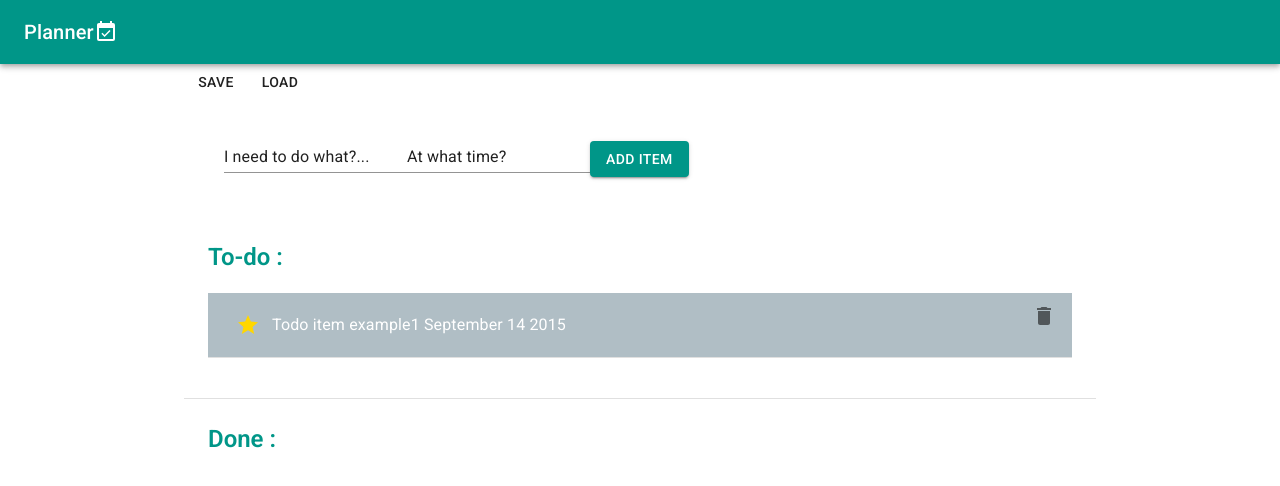
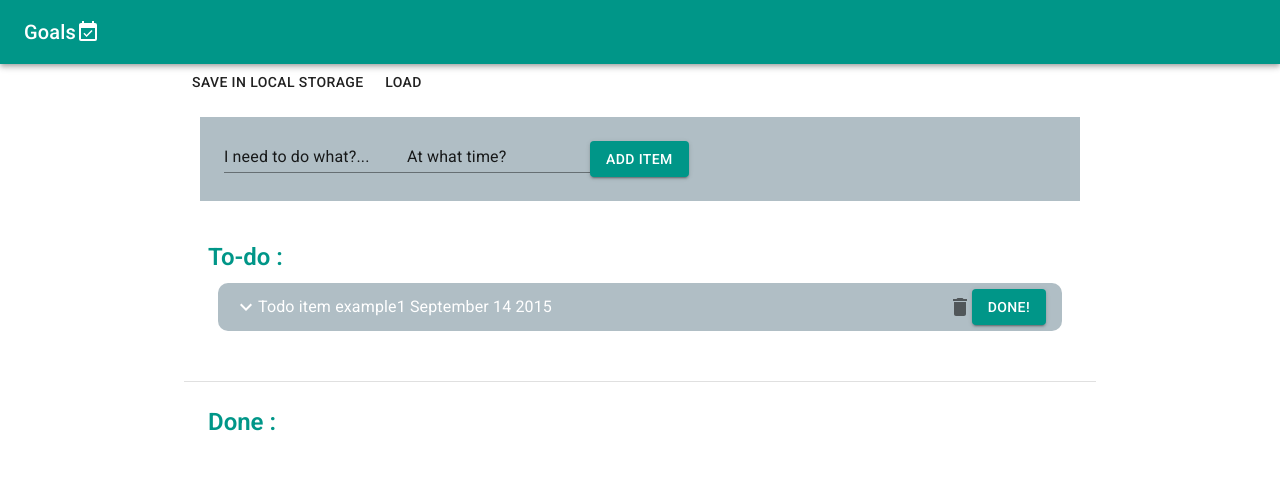
Before and after one commit to sapirm290/Todo_list, a React (Create React App) app: page / in a window 1280 px wide. Shown: the top 486 px of the page. Built offline with nearby package versions, Linux system fonts and the light colour scheme.

Commit message:
TodoItem structure rebuilt

```diff
--- a/src/components/AppHeader.jsx
+++ b/src/components/AppHeader.jsx
@@ -20,7 +20,7 @@ export default function AppHeader() {
       <AppBar position="static" color="primary">
         <Toolbar>
           <Typography variant="h6" color="initial">
-            Planner
+            Goals
           </Typography>
           <SvgIcon>
             <path fill="#FFFFFF" d="M19,19H5V8H19M19,3H18V1H16V3H8V1H6V3H5C3.89,3 3,
--- a/src/components/AppPresentational.jsx
+++ b/src/components/AppPresentational.jsx
@@ -51,7 +51,7 @@ function AppPresentational({ listsForRendering, saveTasks, loadTasks }) {
 
             </AppHeader>
             <Container className={classes.root} maxWidth="md" >
-                <Button onClick={saveTasks}>Save</Button>
+                <Button onClick={saveTasks}>Save in local storage</Button>
                 <Button onClick={loadTasks}>Load</Button>
                 <ItemCreationContainer>
                 </ItemCreationContainer>
--- a/src/components/ItemCreationPanel.jsx
+++ b/src/components/ItemCreationPanel.jsx
@@ -2,13 +2,22 @@ import React, { useState } from 'react'
 import Box from '@material-ui/core/Box';
 import Button from '@material-ui/core/Button';
 import TextField from '@material-ui/core/TextField';
+import { makeStyles } from '@material-ui/core/styles';
 
 
-function ItemCreationPanel({ addItem }) {
+const useStyles = makeStyles(theme => ({
+    root: {
+        backgroundColor: theme.palette.secondary.light,
+    }
+}));
+
+
+const ItemCreationPanel = ({ addItem }) => {
+    const classes = useStyles();
     const [task, setTask] = useState({ description: "I need to do what?...", due: "At what time? " })
     return (
         <div>
-            <Box color="secondary" bgcolor="primary" p={3} m={2}>
+            <Box color="secondary" className={classes.root} p={3} m={2}>
                 <TextField onChange={(e) => { setTask({ ...task, description: e.target.value }) }}
                     value={task.description}
                 />
--- a/src/components/TodoItem.jsx
+++ b/src/components/TodoItem.jsx
@@ -2,6 +2,7 @@ import React from 'react'
 import Typography from '@material-ui/core/Typography';
 import Button from '@material-ui/core/Button';
 import ListItem from '@material-ui/core/ListItem';
+import ListSubheader from '@material-ui/core/ListSubheader';
 import ListItemAvatar from '@material-ui/core/ListItemAvatar';
 import ListItemIcon from '@material-ui/core/ListItemIcon';
 import ListItemSecondaryAction from '@material-ui/core/ListItemSecondaryAction';
@@ -16,7 +17,12 @@ import FolderIcon from '@material-ui/icons/Folder';
 import DeleteIcon from '@material-ui/icons/Delete';
 import SvgIcon from '@material-ui/core/SvgIcon';
 import { makeStyles } from '@material-ui/core/styles';
-
+import { ExpansionPanel, ExpansionPanelSummary, ExpansionPanelDetails, Collapse, List } from '@material-ui/core';
+import StarBorder from '@material-ui/icons/StarBorder';
+import { ExpandMore, ExpandLess } from '@material-ui/icons';
+import DraftsIcon from '@material-ui/icons/Drafts';
+import SendIcon from '@material-ui/icons/Send';
+import InboxIcon from '@material-ui/icons/MoveToInbox';
 
 const useStyles = makeStyles(theme => ({
     container: {
@@ -24,16 +30,84 @@ const useStyles = makeStyles(theme => ({
     },
     root: {
         listStyleType: "none",
-        backgroundColor: theme.palette.secondary.light,
+        // color: "ffffff",
+
+        // margin: "10px"
+        // textDecoration: "line-through"
+    },
+    li:{
+        display: "block"
     }
 }));
+const DIVSTYLE = { margin: "10px", borderRadius: "10px", backgroundColor: "#b0bec5" }
 
 
 const TodoItem = ({ due, description, isStarred, index, removeItem, setItemDone, setItemStarred }) => {
     const classes = useStyles();
-    return (
-        <React.Fragment>
-            <ListItem button={true} className={classes.root} divider={true} onClick={(e) => setItemDone(index, e)}>
+
+    const [open, setOpen] = React.useState(false);
+
+    function handleClick() {
+        setOpen(!open);
+    } return (
+        <div style={DIVSTYLE}>
+            <ListItem button classes={{ root: classes.root, container: classes.li }} onClick={handleClick}>
+                {open ? <ExpandLess /> : <ExpandMore />}
+                <ListItemText primary={`${description} ${due}`} />
+                <ListItemSecondaryAction>
+                    <IconButton edge="end" aria-label="Delete" onClick={(e) => removeItem(index, e)}>
+                        <DeleteIcon />
+                    </IconButton>
+                    <Button variant="contained" color="primary" onClick={(e) => setItemDone(index, e)}>Done!</Button>
+                </ListItemSecondaryAction>
+            </ListItem>
+            <Collapse in={open} timeout="auto" unmountOnExit>
+                <ListItem button onClick={handleClick} classes={{ root: classes.root, container: classes.li }}>
+                    <ListItemText primary="Starred" />
+                    <ListItemSecondaryAction>
+                        <IconButton onClick={(e) => setItemStarred(index, e)}>
+                            <SvgIcon>
+                                <path fill={isStarred ? "#FFD700" : "#FFFFFF"} d="M12,17.27L18.18,21L16.54,13.97L22,9.24L14.81,8.62L12,2L9.19,8.62L2,9.24L7.45,13.97L5.82,21L12,17.27Z" />
+                            </SvgIcon>
+                        </IconButton>
+                    </ListItemSecondaryAction>
+                </ListItem>
+            </Collapse>
+        </div>
+    );
+}
+
+// <React.Fragment>
+
+
+//  <ListItem button={true}
+//     // onClick={(e) => setItemDone(index, e)}
+//     >
+//         <IconButton onClick={(e) => setItemStarred(index, e)}>
+//             <SvgIcon>
+//                 <path fill={isStarred ? "#FFD700" : "#FFFFFF"} d="M12,17.27L18.18,21L16.54,13.97L22,9.24L14.81,8.62L12,2L9.19,8.62L2,9.24L7.45,13.97L5.82,21L12,17.27Z" />
+//             </SvgIcon>
+//         </IconButton>
+//         <ListItemText primary={`${description} ${due}`} />
+//         <ListItemSecondaryAction>
+//             <IconButton edge="end" aria-label="Delete" onClick={(e) => removeItem(index, e)}>
+//                 <DeleteIcon />
+//             </IconButton>
+//         </ListItemSecondaryAction>
+//     </ListItem>
+//     <Collapse in={true} timeout="auto" unmountOnExit>
+//         <List component="div" disablePadding>
+//             <ListItem button className={classes.nested}>
+//                 <ListItemIcon>
+//                     <StarBorder />
+//                     <Typography>dsa</Typography>
+//                 </ListItemIcon>
+//                 <ListItemText primary="Starred" >dsad</ListItemText>
+//             </ListItem>
+//         </List>
+//     </Collapse>
+
+{/* <ListItem button={true} className={classes.root} divider={true} onClick={(e) => setItemDone(index, e)}>
                 <IconButton onClick={(e) => setItemStarred(index, e)}>
                     <SvgIcon>
                         <path fill={isStarred ? "#FFD700" : "#FFFFFF"} d="M12,17.27L18.18,21L16.54,13.97L22,9.24L14.81,8.62L12,2L9.19,8.62L2,9.24L7.45,13.97L5.82,21L12,17.27Z" />
@@ -46,9 +120,9 @@ const TodoItem = ({ due, description, isStarred, index, removeItem, setItemDone,
                     </IconButton>
                 </ListItemSecondaryAction>
             </ListItem>
-            {/* <Divider /> */}
-        </React.Fragment >
-    )
-}
+            <Divider /> */}
+// </React.Fragment >
+
+
 
 export default TodoItem
```
